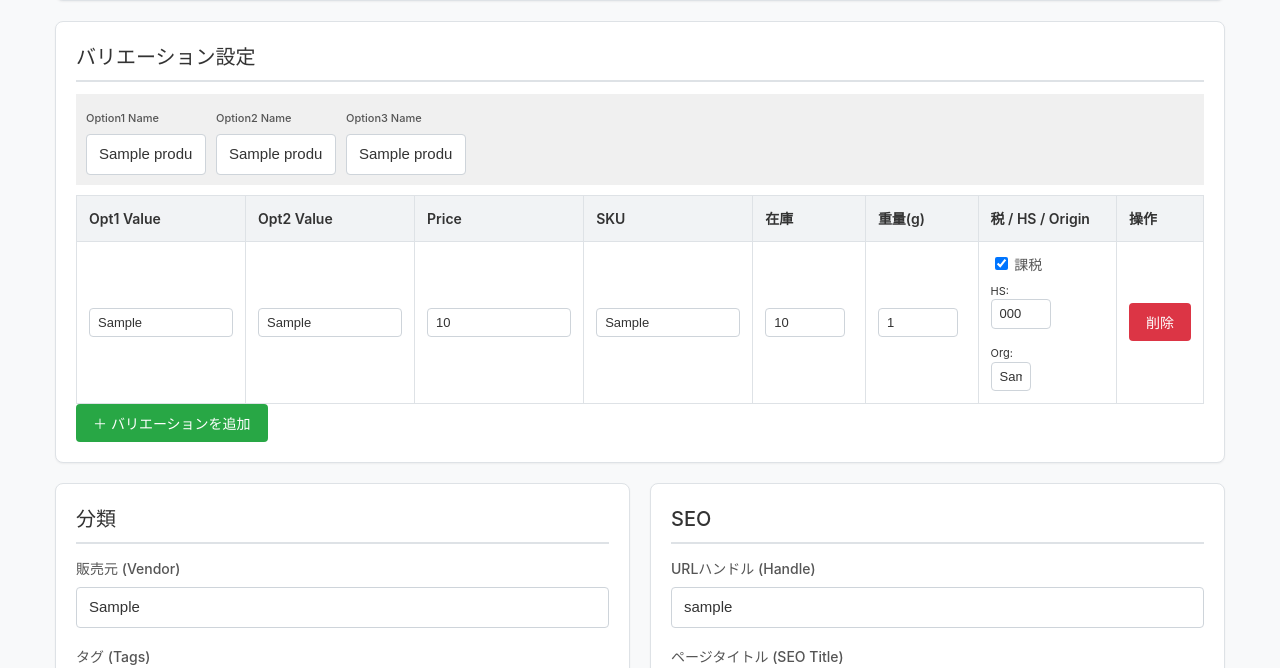
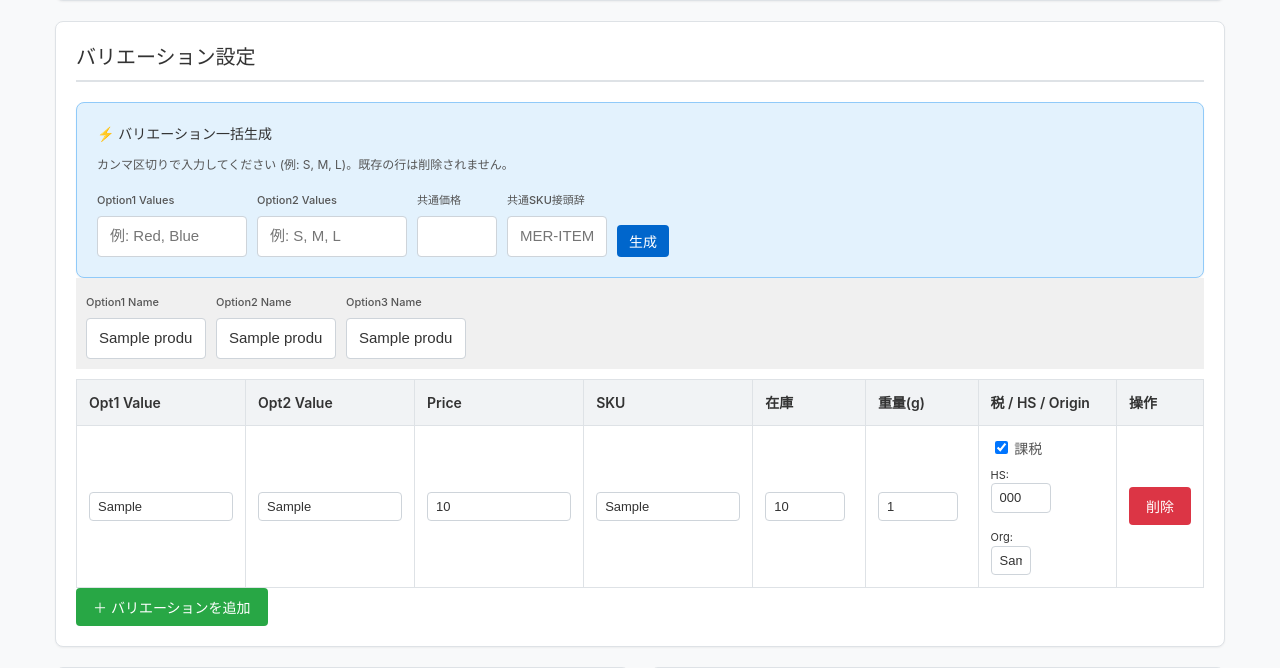
Before and after one commit to halc8312/ESP, a Flask app: page /product/1 in a window 1280 px wide. Shown: the part 737-1405 px from the top of the page. Run offline with Flask 3, Linux system fonts and the light colour scheme; a user stored in the database is signed in; tables that the repository leaves empty hold one stand-in row (values such as "Sample post"); grey boxes marked "Sample" are stand-in pictures.

Commit message:
feat: add product detail and edit page with variant management capabilities

```diff
--- a/templates/product_detail.html
+++ b/templates/product_detail.html
@@ -85,6 +85,32 @@
         <!-- 中段：バリエーション設定 -->
         <div class="form-section">
             <h2>バリエーション設定</h2>
+
+            <!-- Bulk Generator Wizard -->
+            <div class="form-section" style="background: #e3f2fd; border-color: #90caf9;">
+                <h3 style="margin-top:0; font-size:14px;">⚡ バリエーション一括生成</h3>
+                <p style="font-size:12px; color:#555;">カンマ区切りで入力してください (例: S, M, L)。既存の行は削除されません。</p>
+                <div style="display:flex; gap:10px; flex-wrap:wrap; align-items:flex-end;">
+                    <div>
+                        <label style="font-size:11px;">Option1 Values</label>
+                        <input type="text" id="bulk_opt1" placeholder="例: Red, Blue" style="width:150px;">
+                    </div>
+                    <div>
+                        <label style="font-size:11px;">Option2 Values</label>
+                        <input type="text" id="bulk_opt2" placeholder="例: S, M, L" style="width:150px;">
+                    </div>
+                    <div>
+                        <label style="font-size:11px;">共通価格</label>
+                        <input type="number" id="bulk_price" placeholder="" style="width:80px;">
+                    </div>
+                    <div>
+                        <label style="font-size:11px;">共通SKU接頭辞</label>
+                        <input type="text" id="bulk_sku" placeholder="MER-ITEM-" style="width:100px;">
+                    </div>
+                    <button type="button" onclick="generateVariants()"
+                        style="background:#0066cc; color:white; border:none; padding:6px 12px; border-radius:4px; cursor:pointer;">生成</button>
+                </div>
+            </div>
 
             <!-- オプション名の設定 -->
             <div style="display:flex; gap:10px; margin-bottom:10px; background:#f0f0f0; padding:10px;">
@@ -235,7 +261,7 @@
 
         var newIndex = 0;
 
-        function addVariantRow() {
+        function addVariantRow(opt1 = '', opt2 = '', price = '', sku = '') {
             newIndex++;
             var idx = newIndex;
             var table = document.getElementById('variantTable').getElementsByTagName('tbody')[0];
@@ -244,16 +270,16 @@
             newRow.innerHTML = `
                 <td>
                     <input type="hidden" name="new_v_indices" value="${idx}">
-                    <input type="text" name="new_v_opt1_${idx}" value="">
+                    <input type="text" name="new_v_opt1_${idx}" value="${opt1}">
                 </td>
                 <td>
-                    <input type="text" name="new_v_opt2_${idx}" value="">
+                    <input type="text" name="new_v_opt2_${idx}" value="${opt2}">
                 </td>
                 <td>
-                    <input type="number" name="new_v_price_${idx}" value="">
+                    <input type="number" name="new_v_price_${idx}" value="${price}">
                 </td>
                 <td>
-                    <input type="text" name="new_v_sku_${idx}" value="">
+                    <input type="text" name="new_v_sku_${idx}" value="${sku}">
                 </td>
                 <td>
                     <input type="number" name="new_v_qty_${idx}" value="1" class="short">
@@ -276,6 +302,36 @@
             var row = btn.parentNode.parentNode;
             row.parentNode.removeChild(row);
         }
+
+        function generateVariants() {
+            const opt1Input = document.getElementById('bulk_opt1').value;
+            const opt2Input = document.getElementById('bulk_opt2').value;
+            const price = document.getElementById('bulk_price').value;
+            const skuPrefix = document.getElementById('bulk_sku').value;
+
+            const opt1Values = opt1Input.split(',').map(s => s.trim()).filter(s => s);
+            const opt2Values = opt2Input.split(',').map(s => s.trim()).filter(s => s);
+
+            if (opt1Values.length === 0) {
+                alert('Option1 Valuesを入力してください');
+                return;
+            }
+
+            // If opt2 empty, just loop opt1
+            if (opt2Values.length === 0) {
+                opt1Values.forEach(v1 => {
+                    let sku = skuPrefix ? skuPrefix + v1 : '';
+                    addVariantRow(v1, '', price, sku);
+                });
+            } else {
+                opt1Values.forEach(v1 => {
+                    opt2Values.forEach(v2 => {
+                        let sku = skuPrefix ? skuPrefix + v1 + '-' + v2 : '';
+                        addVariantRow(v1, v2, price, sku);
+                    });
+                });
+            }
+        }
     </script>
 </body>
 
```
Also changed, not shown: DEVELOPMENT_STATUS.md (+1 -0 lines), tasks.md (+1 -1 lines).
